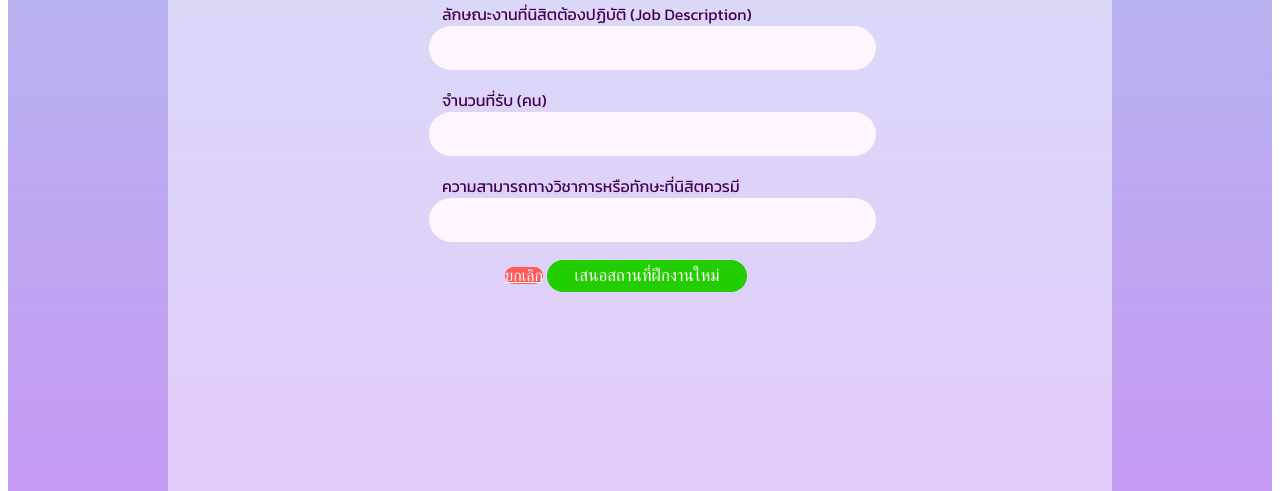
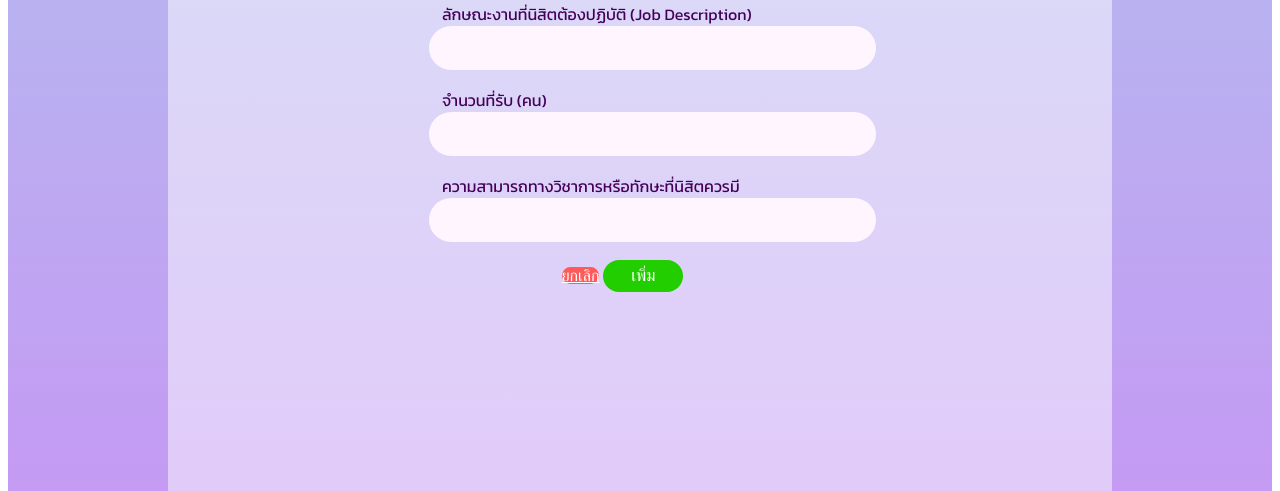
Before and after one commit to suthidaKN/SE_project64_9, a PHP site: template โปรแกรมที่พัฒนา/views/Prof/addCompany.php in a window 1280 px wide. Shown: the part 1577-2068 px from the top of the page. Run offline with PHP 8.4, Linux system fonts and the light colour scheme; the template is opened without the code that fills it, so the values that code supplies are empty; some libraries are stand-ins or nearby versions; some web fonts are replaced.

Commit message:
Update addCompany.php

```diff
--- a/โปรแกรมที่พัฒนา/views/Prof/addCompany.php
+++ b/โปรแกรมที่พัฒนา/views/Prof/addCompany.php
@@ -52,7 +52,7 @@
 
       form.example button {
           padding: 6px;
-          width: 200px;
+          width: 80px;
           background: #22CE00;
           color: white;
           border: none;
@@ -249,11 +249,11 @@
                     <p2>ความสามารถทางวิชาการหรือทักษะที่นิสิตควรมี </p2><br> <input type="text" name="CSkillReq"/><br><br>
 
 
-                    <div style="margin-left: 13.5%;">
+                    <div style="margin-left: 23.5%;">
                     <input type = "hidden" name = "doc" value = "student"/>
                     <input type = "hidden" name = "controller" value = "student"/>
                     <a class="btn btn-default" style="background-color: #FF5959; color: #fff; border-radius: 20px; font-family: 'IBM Plex Sans Thai', sans-serif; " href=?controller=prof&action=company>ยกเลิก</a>
-                    <button type="submit"  >เสนอสถานที่ฝึกงานใหม่</button><br><br>
+                    <button type="submit"  >เพิ่ม</button><br><br>
                   </div>
 
                   </form>
```
